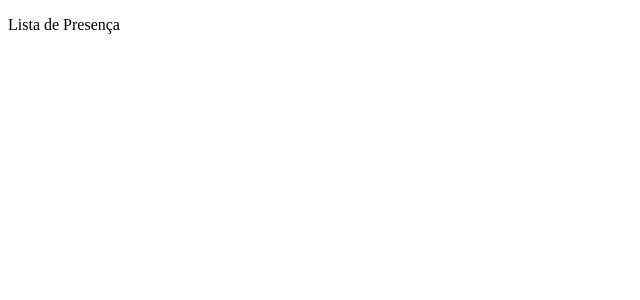
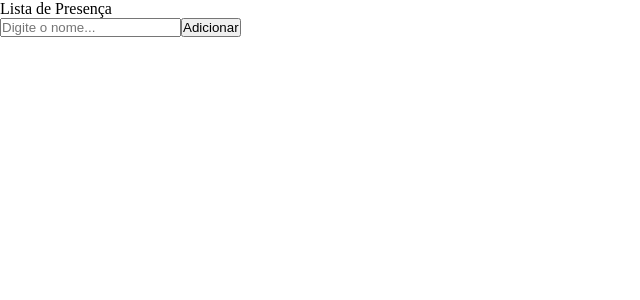
Before and after one commit to silasjustino/learning-react, a React (Vite) app: page / in a window 1280 px wide. Shown: the top 300 px of the page, without its empty margins (0-640 px from the left). Built offline with nearby package versions, Linux system fonts and the light colour scheme.

Commit message:
fragment and importing global css

```diff
--- a/src/main.jsx
+++ b/src/main.jsx
@@ -1,5 +1,8 @@
 import React from 'react'
 import ReactDOM from 'react-dom/client'
+
+import './styles/global.css'
+
 import Home from './pages/Home'
 
 ReactDOM.createRoot(document.getElementById('root')).render(
--- a/src/pages/Home.jsx
+++ b/src/pages/Home.jsx
@@ -1,6 +1,10 @@
 function App() {
   return (
+    <>
     <p>Lista de Presença</p>
+    <input type="text" placeholder="Digite o nome..."/>
+    <button>Adicionar</button>
+    </>
   )
 }
 
--- /dev/null
+++ b/src/styles/global.css
@@ -0,0 +1,5 @@
+* {
+    margin: 0;
+    padding: 0;
+    box-sizing: border-box;
+}
```
